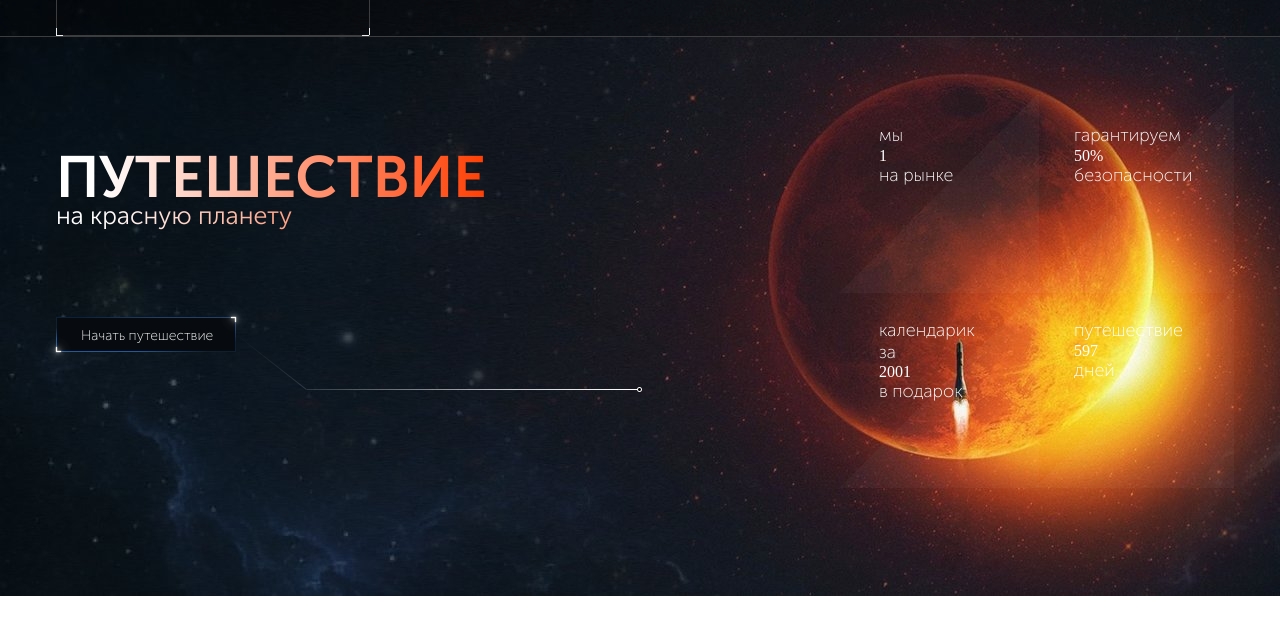
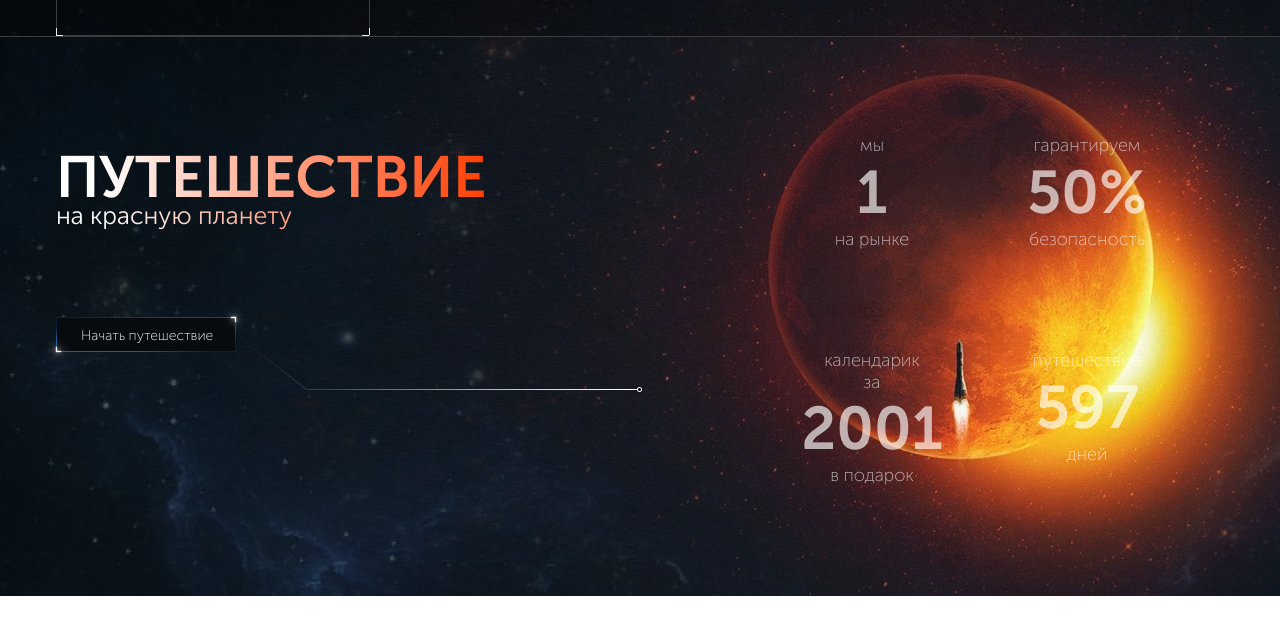
Before and after one commit to AnatoliyDemiurge/TestTask-SpaceX, a website: page app/index.html in a window 1280 px wide. Shown: the part 64-698 px from the top of the page. Drawn offline with Linux system fonts and the light colour scheme.

Commit message:
intro 80%

```diff
--- a/app/index.html
+++ b/app/index.html
@@ -69,22 +69,22 @@
             </div>
             <div class="intro__info">
               <div class="intro__cards">
-                <div class="intro__card">
-                    <p class="intro__up-text intro__text">мы</p>
-                    <p class="intro__number">1</p>
-                    <p class="intro__down-text intro__text">на рынке</p>
+                <div class="intro__card intro__card-1">
+                  <p class="intro__up-text intro__text">мы</p>
+                  <p class="intro__number">1</p>
+                  <p class="intro__down-text intro__text">на рынке</p>
                 </div>
-                <div class="intro__card">
+                <div class="intro__card intro__card-2">
                   <p class="intro__up-text intro__text">гарантируем</p>
                   <p class="intro__number">50%</p>
-                  <p class="intro__down-text intro__text">безопасности</p>
+                  <p class="intro__down-text intro__text">безопасность</p>
                 </div>
-                <div class="intro__card">
+                <div class="intro__card intro__card-3">
                   <p class="intro__up-text intro__text">календарик за</p>
                   <p class="intro__number">2001</p>
                   <p class="intro__down-text intro__text">в подарок</p>
                 </div>
-                <div class="intro__card">
+                <div class="intro__card intro__card-4">
                   <p class="intro__up-text intro__text">путешествие</p>
                   <p class="intro__number">597</p>
                   <p class="intro__down-text intro__text">дней</p>
--- a/app/scss/style.scss
+++ b/app/scss/style.scss
@@ -193,27 +193,53 @@
     &__cards{
         display:flex;
         flex-wrap: wrap;
-        max-width:390px;
+        max-width:450px;
     }
     &__card{
         padding:32px 59px 30px 40px;
         width:185px;
         height:185px;
-        margin:5px;
+        margin:15px;
         position:relative;
         z-index:2;
+        opacity:0.65;
+        display:flex;
+        flex-direction: column;
+        align-items: center;
         &:after{
             content:'';
             position:absolute;
             width:185px;
             height:185px;
-            opacity: 0.03;
-            // background-color: #ffffff;
+            opacity: 0.02;
             z-index:1;
             top:0;
             left:0;
+        }
+
+    }
+    &__card-1{
+        &:after{
             border-bottom: 200px solid #ffffff;
             border-left: 200px solid transparent;
+        }
+    }
+    &__card-2{
+        &:after{
+            border-bottom: 200px solid #ffffff;
+            border-right: 200px solid transparent;
+        }
+    }
+    &__card-3{
+        &:after{
+            border-top: 200px solid #ffffff;
+            border-left: 200px solid transparent;
+        }
+    }
+    &__card-4{
+        &:after{
+            border-top: 200px solid #ffffff;
+            border-right: 200px solid transparent;
         }
     }
     &__text{
@@ -222,8 +248,12 @@
         line-height: 1.2;
         font-weight: 100;
         color: #ffffff;
+        text-align: center;
     }
     &__number{
         color: #ffffff;
+        font-size: 60px;
+        font-weight: 700;
+        font-family: 'MuseoSansCyrl';
     }
 }
```
Also changed, not shown: app/css/style.min.css.
